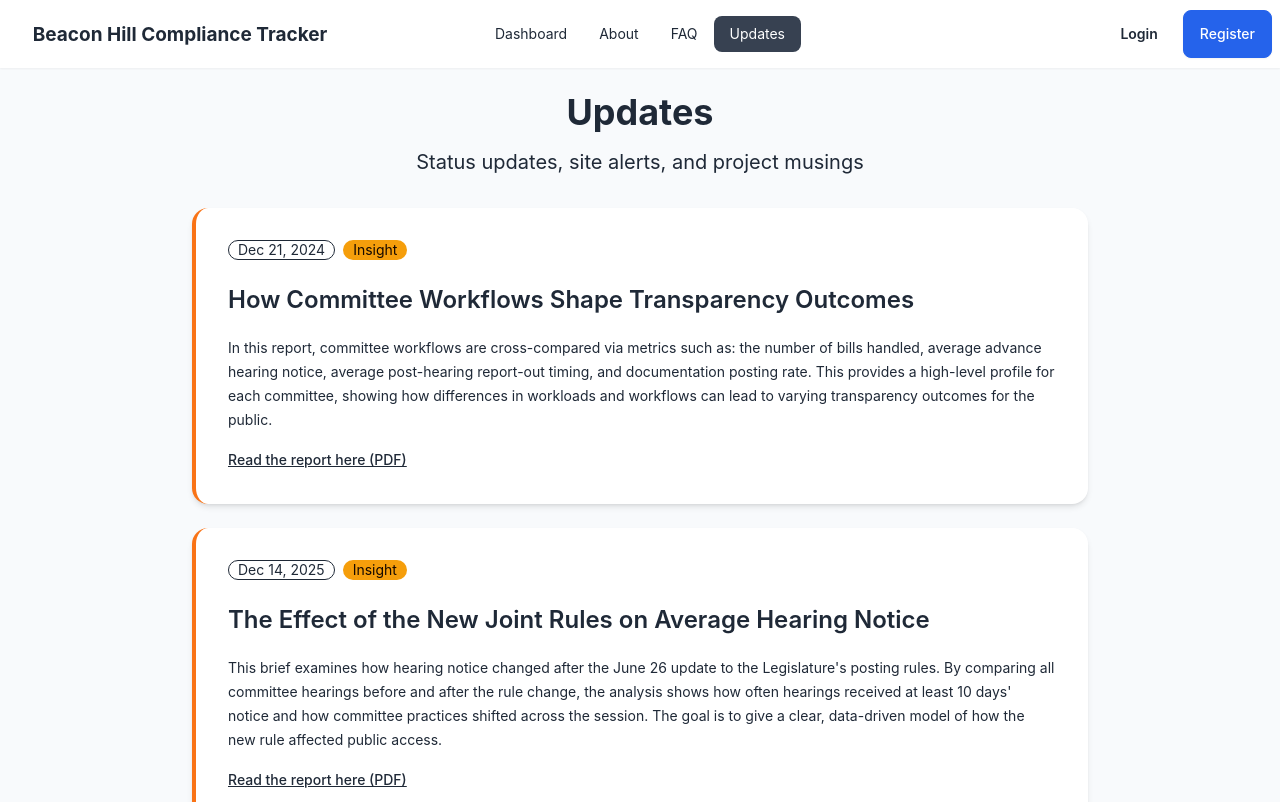
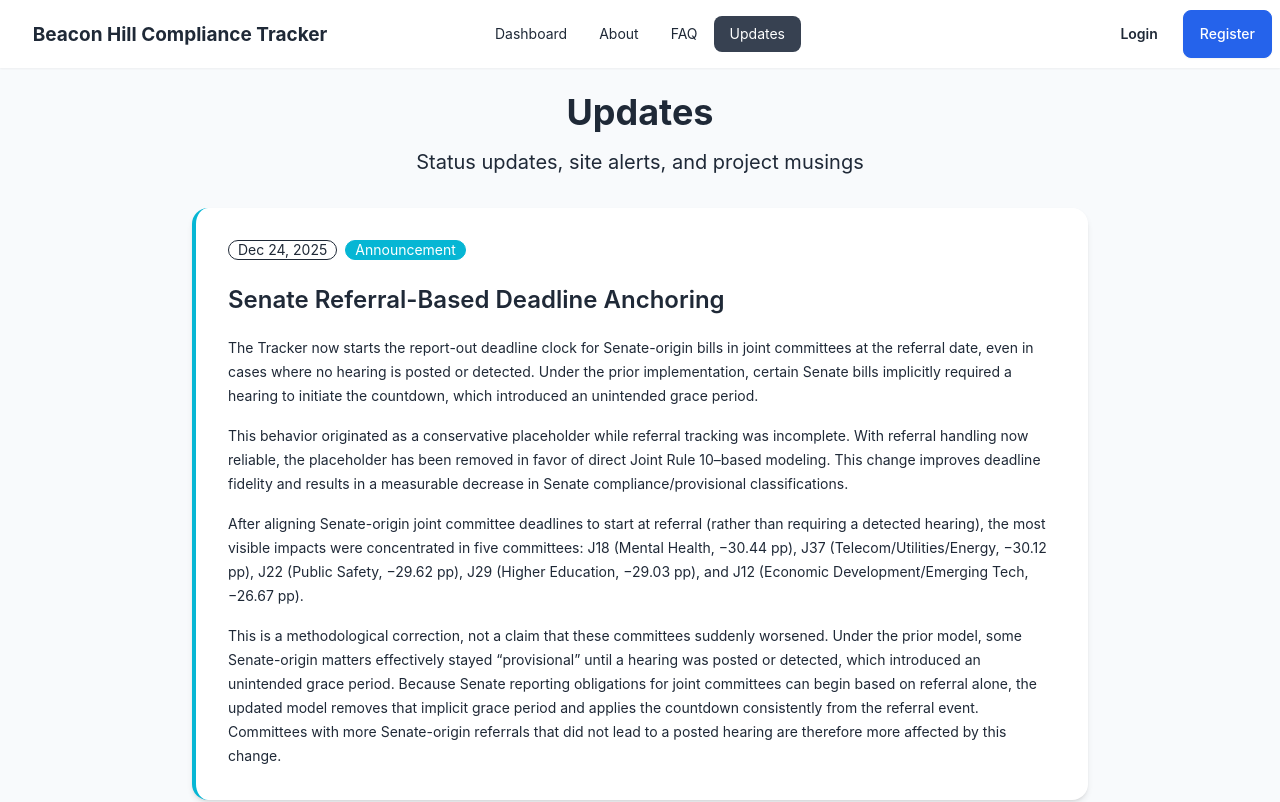
Before and after one commit to arbowl/beacon-hill-tracker, a React (Vite) app in the folder frontend/: page /updates in a window 1280 px wide. Shown: the top 802 px of the page. Built offline with nearby package versions, Linux system fonts and the light colour scheme.

Commit message:
Add senate referral update

```diff
--- a/frontend/src/data/updates.ts
+++ b/frontend/src/data/updates.ts
@@ -190,5 +190,18 @@ The goal remains the same: to offer a clear, fair, and transparent approximation
 
 [Read the report here (PDF)](/documents/workflow_heatmap.pdf)`,
     type: 'insight',
+  },
+  {
+    id: 13,
+    date: '2025-12-24',
+    title: 'Senate Referral-Based Deadline Anchoring',
+    content: `The Tracker now starts the report-out deadline clock for Senate-origin bills in joint committees at the referral date, even in cases where no hearing is posted or detected. Under the prior implementation, certain Senate bills implicitly required a hearing to initiate the countdown, which introduced an unintended grace period.
+
+This behavior originated as a conservative placeholder while referral tracking was incomplete. With referral handling now reliable, the placeholder has been removed in favor of direct Joint Rule 10–based modeling. This change improves deadline fidelity and results in a measurable decrease in Senate compliance/provisional classifications.
+
+After aligning Senate-origin joint committee deadlines to start at referral (rather than requiring a detected hearing), the most visible impacts were concentrated in five committees: J18 (Mental Health, −30.44 pp), J37 (Telecom/Utilities/Energy, −30.12 pp), J22 (Public Safety, −29.62 pp), J29 (Higher Education, −29.03 pp), and J12 (Economic Development/Emerging Tech, −26.67 pp).
+
+This is a methodological correction, not a claim that these committees suddenly worsened. Under the prior model, some Senate-origin matters effectively stayed “provisional” until a hearing was posted or detected, which introduced an unintended grace period. Because Senate reporting obligations for joint committees can begin based on referral alone, the updated model removes that implicit grace period and applies the countdown consistently from the referral event. Committees with more Senate-origin referrals that did not lead to a posted hearing are therefore more affected by this change.`,
+    type: 'announcement',
   }
 ]
```
